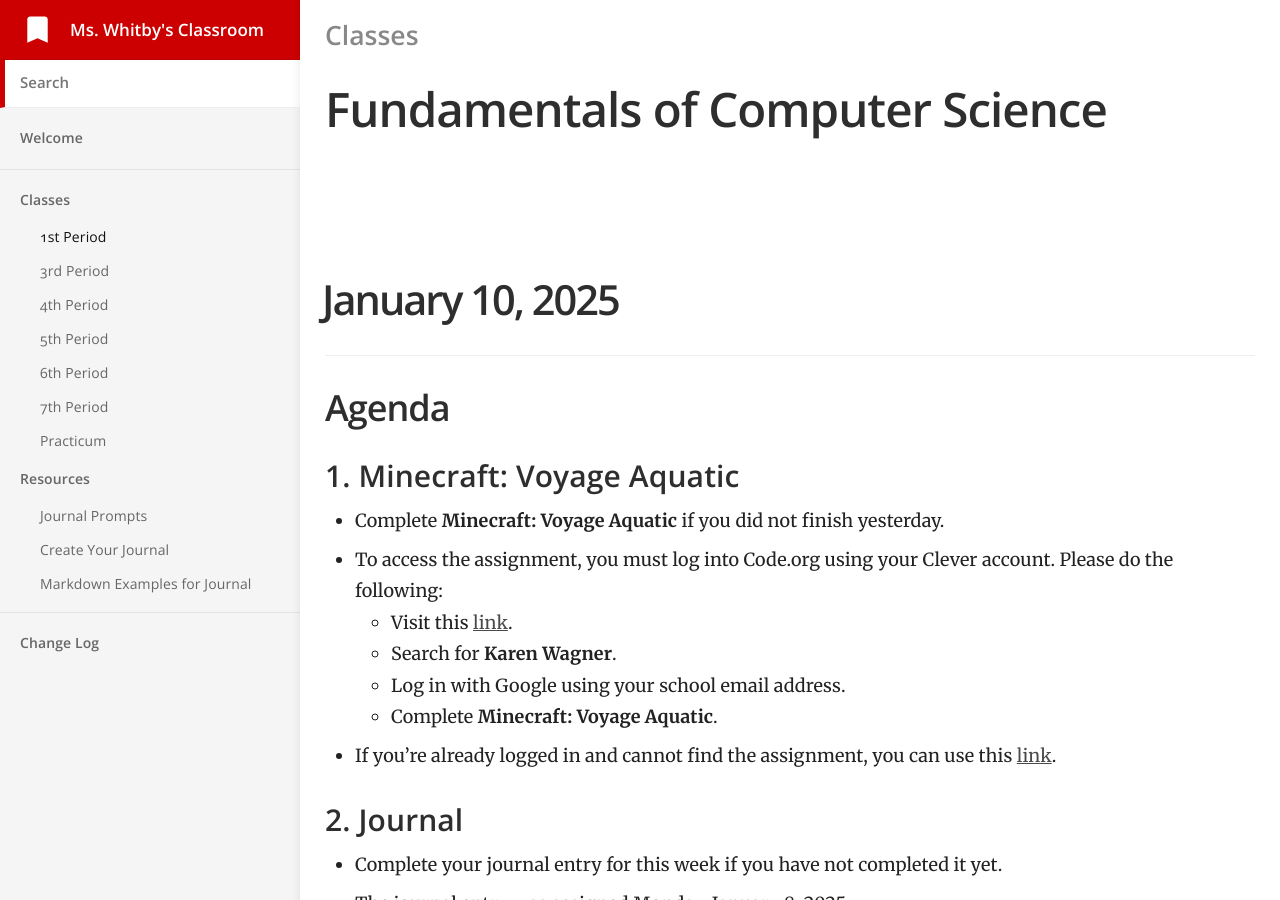
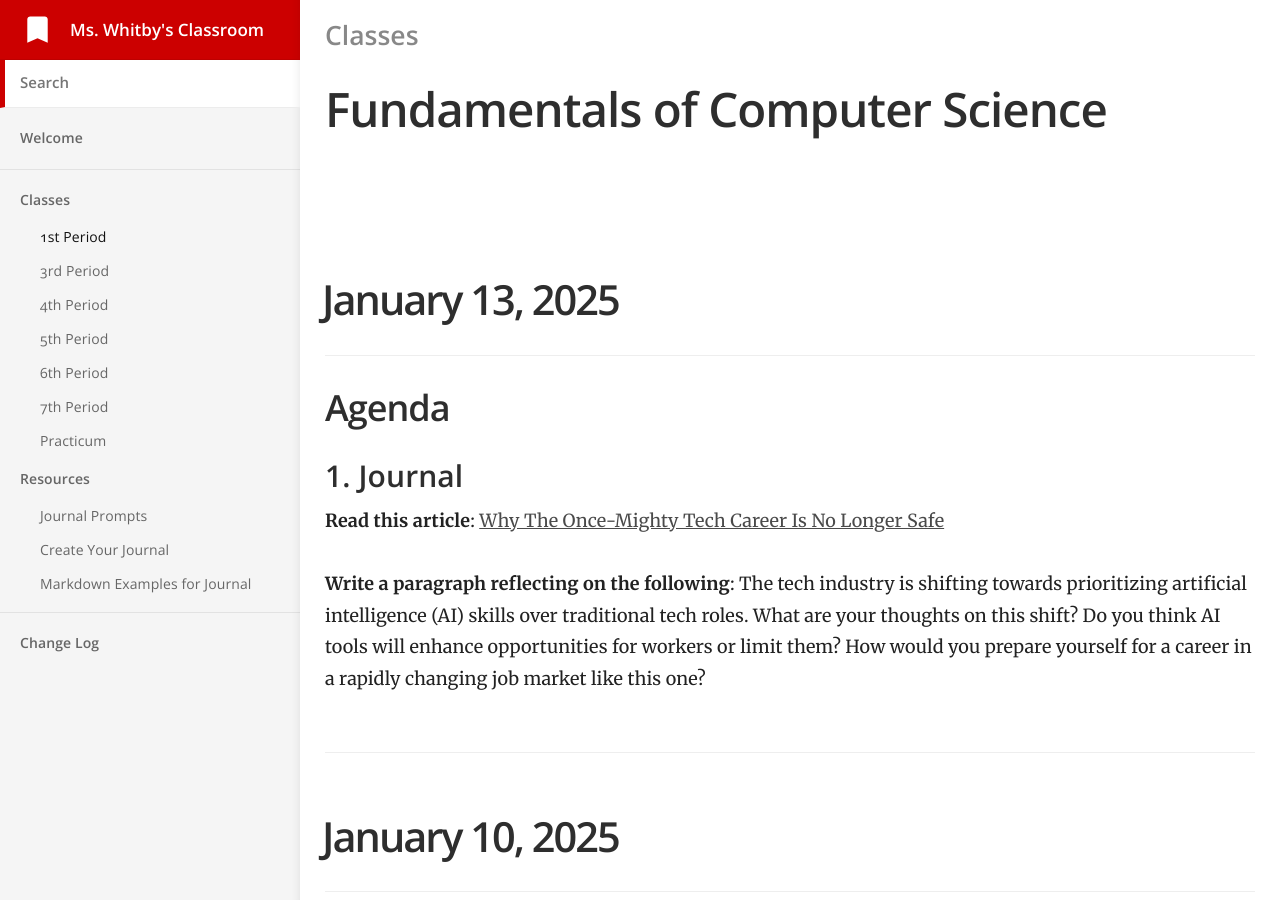
Before and after one commit to mswhitby/classroom, a Jekyll site: the page built from _docs/classes/1st.md, in a window 1280 px wide and 900 px high. Built offline with Jekyll 4.4.1, drawn with Linux system fonts in a browser that asks for light colours.

Commit message:
Updated lesson

```diff
--- a/_docs/classes/1st.md
+++ b/_docs/classes/1st.md
@@ -4,6 +4,18 @@ subtitle: Fundamentals of Computer Science
 category: Classes
 order: 1
 ---
+
+# January 13, 2025
+
+## Agenda
+
+### 1. Journal
+
+**Read this article**: [Why The Once-Mighty Tech Career Is No Longer Safe](https://www.forbes.com/sites/jackkelly/2024/09/23/why-the-once-mighty-tech-career-is-no-longer-safe/)
+
+**Write a paragraph reflecting on the following**: The tech industry is shifting towards prioritizing artificial intelligence (AI) skills over traditional tech roles. What are your thoughts on this shift? Do you think AI tools will enhance opportunities for workers or limit them? How would you prepare yourself for a career in a rapidly changing job market like this one?
+
+----
 
 # January 10, 2025
 
```
